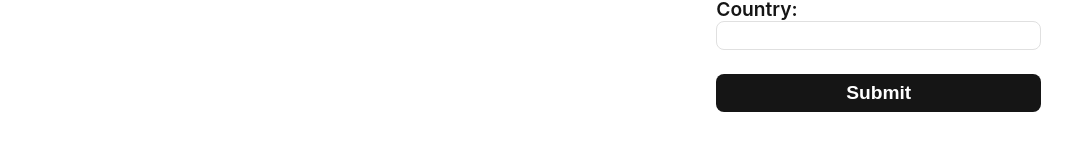
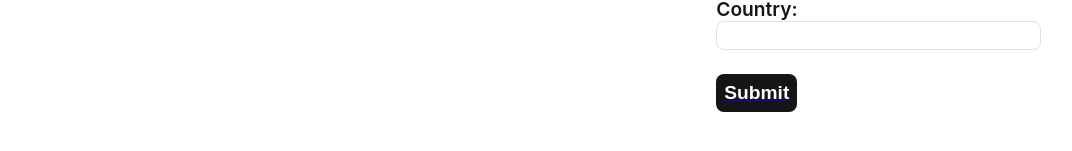
Before and after one commit to Graycemuthui/Captain-hook, a React (Create React App) app: page / in a window 1280 px wide. Shown: the part 557-708 px from the top of the page, without its empty margins (112-1184 px from the left). Built offline with nearby package versions, Linux system fonts and the light colour scheme.

Commit message:
Create the routes

```diff
--- a/src/App.js
+++ b/src/App.js
@@ -1,11 +1,13 @@
 import React from "react";
 import { BrowserRouter, Routes, Route } from "react-router-dom";
 import Customer from "./components/customer";
+import Product from "./components/product";
 
 const App = () => (
   <BrowserRouter>
     <Routes>
       <Route path="/" element={<Customer />} />
+      <Route path="/product" element={<Product />} />
     </Routes>
   </BrowserRouter>
 );
--- a/src/components/customer.js
+++ b/src/components/customer.js
@@ -1,4 +1,3 @@
-// import React, { useEffect, useState } from "react";
 import Form from "./form";
 import "./customer.css";
 
--- a/src/components/form.js
+++ b/src/components/form.js
@@ -1,4 +1,5 @@
 import React, { useState } from "react";
+import { Link } from "react-router-dom";
 import "./form.css";
 
 function Form() {
@@ -10,7 +11,7 @@ function Form() {
   const [city, setCity] = useState("");
   const [country, setCountry] = useState("");
 
-  const handleSubmit = (e) => {
+  const handleInput = (e) => {
     e.preventDefault();
 
     const customer = {
@@ -23,7 +24,7 @@ function Form() {
       country,
     };
 
-    fetch("http://127.0.0.1:3000/api/v1/customers", {
+    fetch(" http://localhost:3000/api/v1/customers", {
       method: "POST",
       headers: {
         "Content-Type": "application/json",
@@ -45,9 +46,14 @@ function Form() {
     setCountry("");
   };
 
+  const handleSubmit = (e) => {
+    e.preventDefault();
+    console.log("submit");
+  };
+
   return (
     <div className="form">
-      <form onSubmit={handleSubmit}>
+      <form onSubmit={handleInput}>
         <label>
           First Name:
           <input
@@ -111,9 +117,16 @@ function Form() {
             onChange={(e) => setCountry(e.target.value)}
           />
         </label>
-        <button type="submit" value="Submit" className="submit">
-          Submit
-        </button>
+        <Link to="/product">
+          <button
+            type="submit"
+            value="Submit"
+            className="submit"
+            onSubmit={handleSubmit}
+          >
+            Submit
+          </button>
+        </Link>
       </form>
     </div>
   );
--- a/src/components/product.js
+++ b/src/components/product.js
@@ -1,7 +1,31 @@
-import React from "react";
+import React, { useState, useEffect } from "react";
 
-function product() {
-  return <div>product</div>;
+function Product() {
+  const [products, setProducts] = useState([]);
+
+  useEffect(() => {
+    fetch("http://127.0.0.1:3000/api/v1/products")
+      .then((response) => response.json())
+      .then((data) => {
+        setProducts(data);
+      });
+  }, []);
+
+  return (
+    <div>
+      <h1>Products</h1>
+      {products.map((product) => (
+        <div key={product.id}>
+          <h3>{product.name}</h3>
+          <p>{product.description}</p>
+          <p>{product.price}</p>
+          <p>{product.stock}</p>
+          <p>{product.image_url}</p>
+          <p>{product.category}</p>
+        </div>
+      ))}
+    </div>
+  );
 }
 
-export default product;
+export default Product;
```
